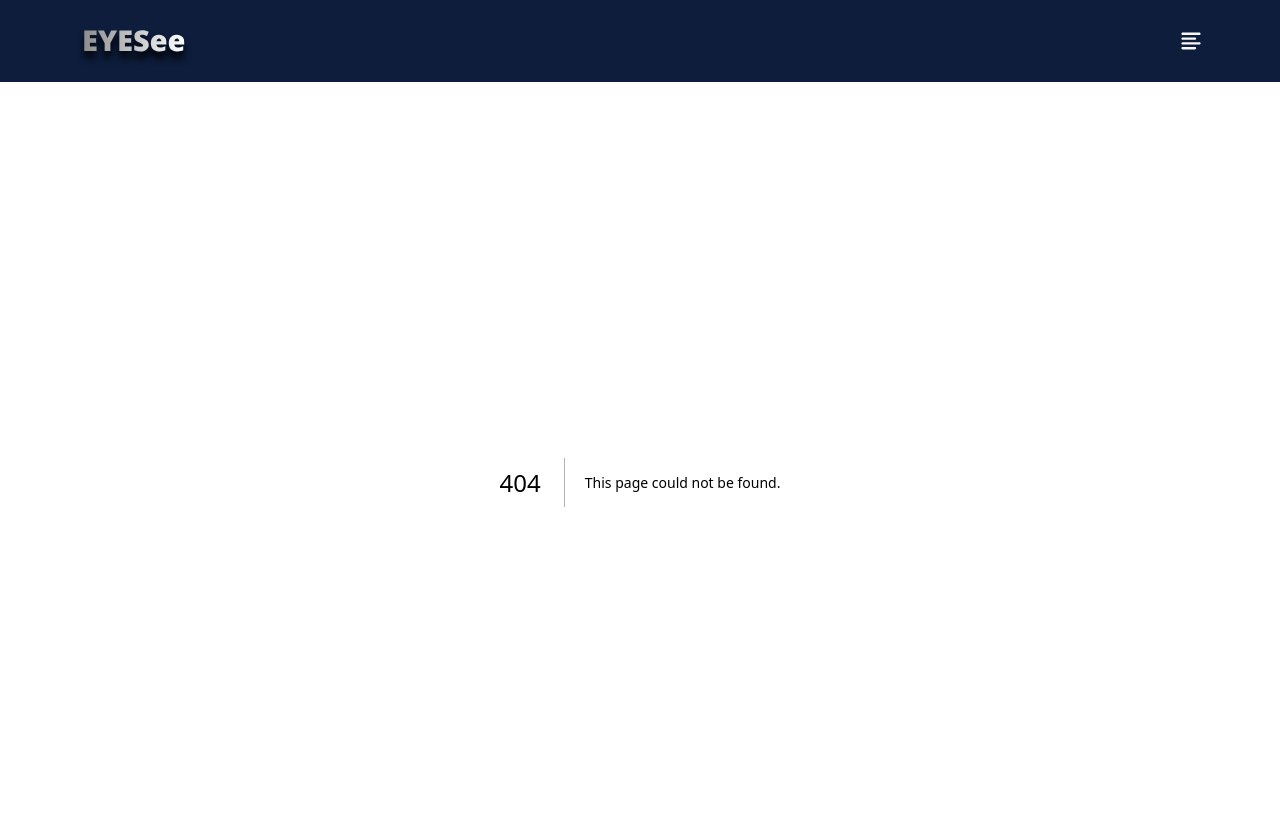
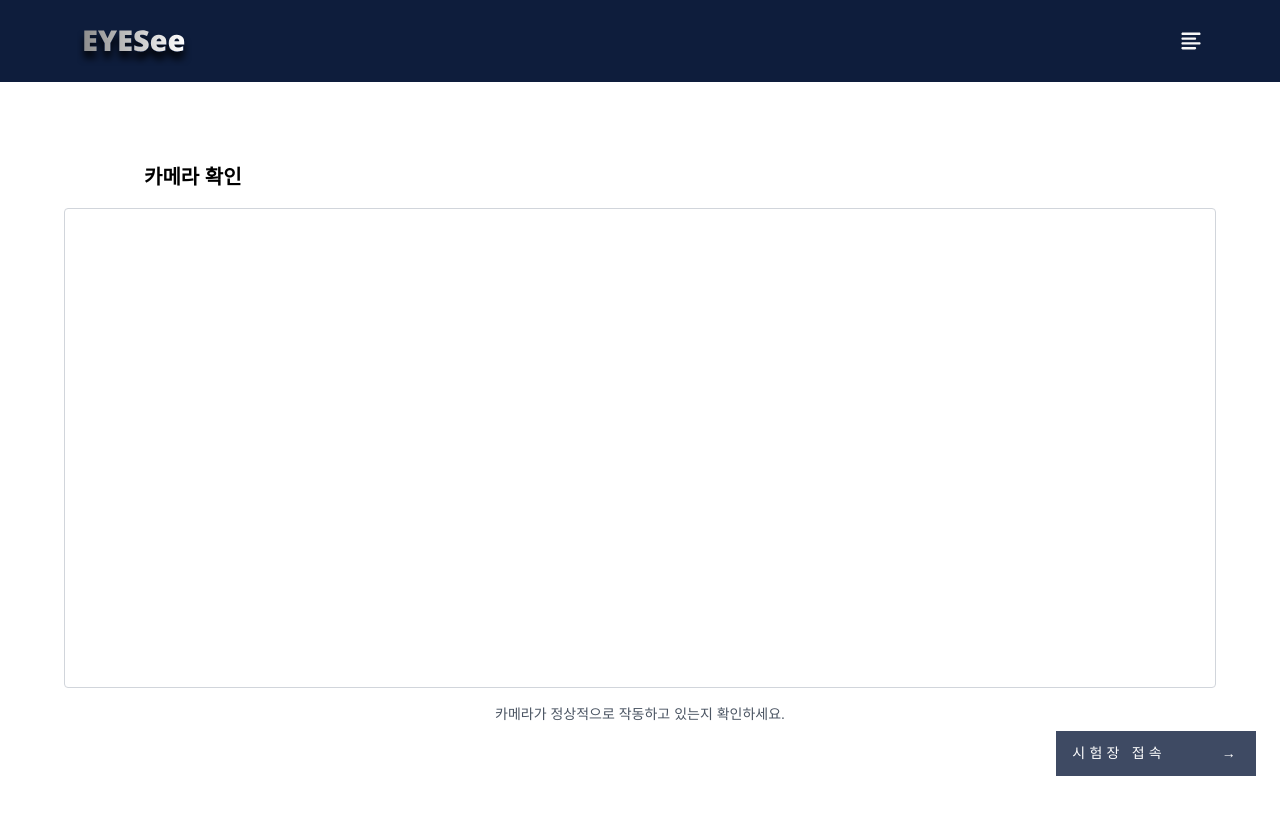
Before and after one commit to CSID-DGU/2024-1-SCS4031-4tune-1, a Next.js app in the folder src/frontend/eyesee-user/: page /camera in a window 1280 px wide. Before the commit this address had no page. Shown: the top 814 px of the page. Built offline with nearby package versions, Linux system fonts and the light colour scheme; no server answers.

Commit message:
FE: [feat] 수험자 비디오 전송 페이지 구축 #34

```diff
--- /dev/null
+++ b/src/frontend/eyesee-user/src/app/camera/page.tsx
@@ -0,0 +1,57 @@
+"use client";
+
+import NextButton from "@/components/common/NextButton";
+import SubHeader from "@/components/common/SubHeader";
+import { useRef, useEffect } from "react";
+
+const CameraPage = () => {
+  const videoRef = useRef<HTMLVideoElement>(null);
+
+  // 비디오 스트림 가져오기
+  const startStreaming = async () => {
+    try {
+      const constraints = { video: true };
+      const stream = await navigator.mediaDevices.getUserMedia(constraints);
+      if (videoRef.current) {
+        videoRef.current.srcObject = stream;
+      }
+    } catch (error) {
+      console.error("비디오 스트림 가져오기 오류:", error);
+      alert("카메라 권한을 허용해주세요.");
+    }
+  };
+
+  // 컴포넌트 마운트 시 비디오 스트림 시작
+  useEffect(() => {
+    startStreaming();
+  }, []);
+
+  return (
+    <div className="p-4">
+      <SubHeader title="카메라 확인" />
+
+      <div className="flex flex-col items-center gap-4 mt-4">
+        {/* 비디오 화면 */}
+        <video
+          ref={videoRef}
+          autoPlay
+          playsInline
+          className="w-[90vw] h-[60vh] border border-gray-300 rounded"
+        />
+        <div className="text-sm text-gray-600">
+          카메라가 정상적으로 작동하고 있는지 확인하세요.
+        </div>
+      </div>
+
+      <div className="fixed bottom-6 right-6">
+        <NextButton
+          action="/exam-room"
+          title="시험장 접속"
+          isAvailable={true}
+        />
+      </div>
+    </div>
+  );
+};
+
+export default CameraPage;
--- a/src/frontend/eyesee-user/src/app/realTimeVideo/page.tsx
+++ b/src/frontend/eyesee-user/src/app/exam-room/page.tsx
@@ -1,3 +1,5 @@
+"use client";
+
 import React, { useEffect, useRef } from "react";
 
 const RealTimeVideoPage = () => {
@@ -11,9 +13,11 @@ const RealTimeVideoPage = () => {
       const stream = await navigator.mediaDevices.getUserMedia(constraints);
       if (videoRef.current) {
         videoRef.current.srcObject = stream;
+        console.log("비디오 스트림 시작");
       }
     } catch (error) {
       console.error("비디오 스트림 가져오기 오류:", error);
+      alert("카메라 권한을 허용해주세요.");
     }
   };
 
@@ -33,12 +37,16 @@ const RealTimeVideoPage = () => {
         context.drawImage(video, 0, 0, canvas.width, canvas.height);
 
         // 캡처된 Canvas를 JPEG Blob으로 변환
-        canvas.toBlob(async (blob) => {
-          if (blob) {
-            // JPEG 이미지를 서버로 전송
-            await sendImageToServer(blob);
-          }
-        }, "image/jpeg");
+        canvas.toBlob(
+          async (blob) => {
+            if (blob) {
+              // JPEG 이미지를 서버로 전송
+              await sendImageToServer(blob);
+            }
+          },
+          "image/jpeg",
+          0.7
+        ); // 품질 70%
       }
     }
   };
@@ -46,10 +54,20 @@ const RealTimeVideoPage = () => {
   // Blob 데이터를 서버에 전송하는 함수
   const sendImageToServer = async (blob: Blob) => {
     const formData = new FormData();
+
+    // JSON 데이터 생성
+    const cheatingData = {
+      sessionId: 456, // 세션 ID
+      userId: 123, // 사용자 ID
+      startTime: new Date().toISOString(), // 부정행위 발생 시간
+    };
+
+    // FormData에 이미지 및 JSON 추가
     formData.append("image", blob, "frame.jpg");
+    formData.append("data", JSON.stringify(cheatingData)); // JSON 데이터 추가
 
     try {
-      const response = await fetch("/api/upload-image", {
+      const response = await fetch("/video-recording/start", {
         method: "POST",
         body: formData,
       });
@@ -64,17 +82,25 @@ const RealTimeVideoPage = () => {
 
   // 비디오 스트리밍 시작 및 일정 간격으로 프레임 캡처
   useEffect(() => {
-    startStreaming();
+    const initialize = async () => {
+      await startStreaming();
+      // 0.5초에 한 번씩 프레임 캡처 및 전송
+      const captureInterval = setInterval(captureAndSendFrame, 500);
+      return () => clearInterval(captureInterval);
+    };
 
-    // 0.1초에 한 번씩 프레임 캡처 및 전송
-    const captureInterval = setInterval(captureAndSendFrame, 100);
-    return () => clearInterval(captureInterval);
+    initialize();
   }, []);
 
   return (
-    <div>
-      <h1>실시간 JPEG 이미지 전송</h1>
-      <video ref={videoRef} autoPlay playsInline style={{ display: "none" }} />
+    <div className="flex flex-col items-center justify-center h-screen">
+      <video
+        ref={videoRef}
+        autoPlay
+        playsInline
+        className="w-screen h-screen object-cover border border-gray-300"
+        style={{ transform: "scaleX(-1)" }}
+      />
       <canvas ref={canvasRef} style={{ display: "none" }} />
     </div>
   );
--- a/src/frontend/eyesee-user/src/components/common/Header.tsx
+++ b/src/frontend/eyesee-user/src/components/common/Header.tsx
@@ -9,7 +9,7 @@ const Header = () => {
 
   return (
     <>
-      {pathname !== "/" && (
+      {pathname !== "/" && pathname !== "/exam-room" && (
         <div className="px-[6vw] py-[2vh] flex justify-between items-center bg-[#0E1D3C]">
           <LogoIcon />
           <MenuIcon />
--- a/src/frontend/eyesee-user/src/components/common/NextButton.tsx
+++ b/src/frontend/eyesee-user/src/components/common/NextButton.tsx
@@ -5,9 +5,15 @@ type NextButtonProps = {
   action?: string;
   isAvailable: boolean;
   title: string;
+  noArrow?: boolean;
 };
 
-const NextButton = ({ action, isAvailable, title }: NextButtonProps) => {
+const NextButton = ({
+  action,
+  isAvailable,
+  title,
+  noArrow,
+}: NextButtonProps) => {
   const route = useRouter();
   const handleClick = () => {
     if (action) {
@@ -22,7 +28,7 @@ const NextButton = ({ action, isAvailable, title }: NextButtonProps) => {
       }`}
     >
       <div>{title}</div>
-      <div>→</div>
+      {!noArrow && <div>→</div>}
     </div>
   );
 };
```
